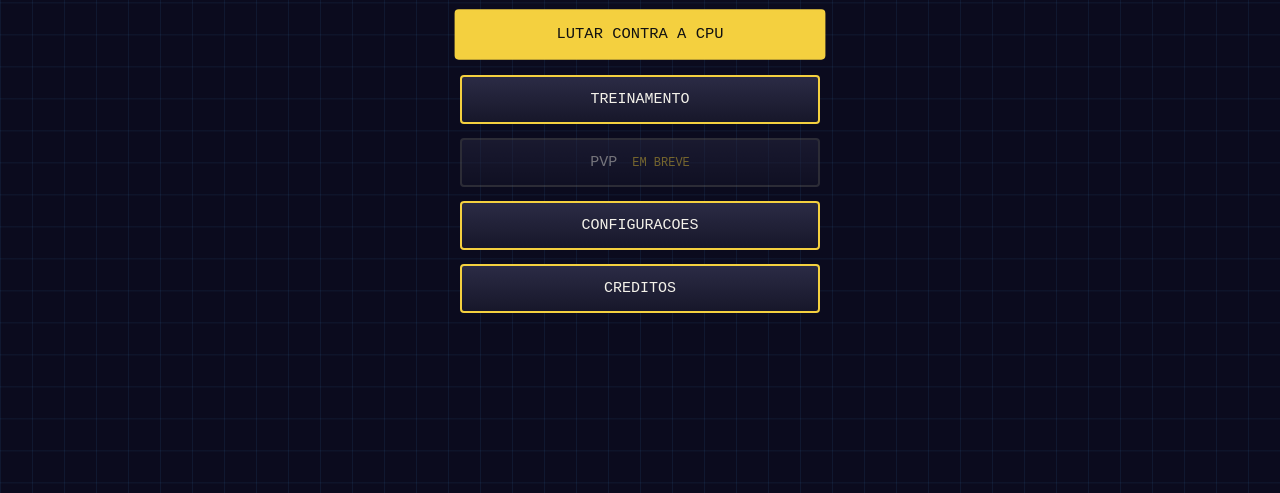
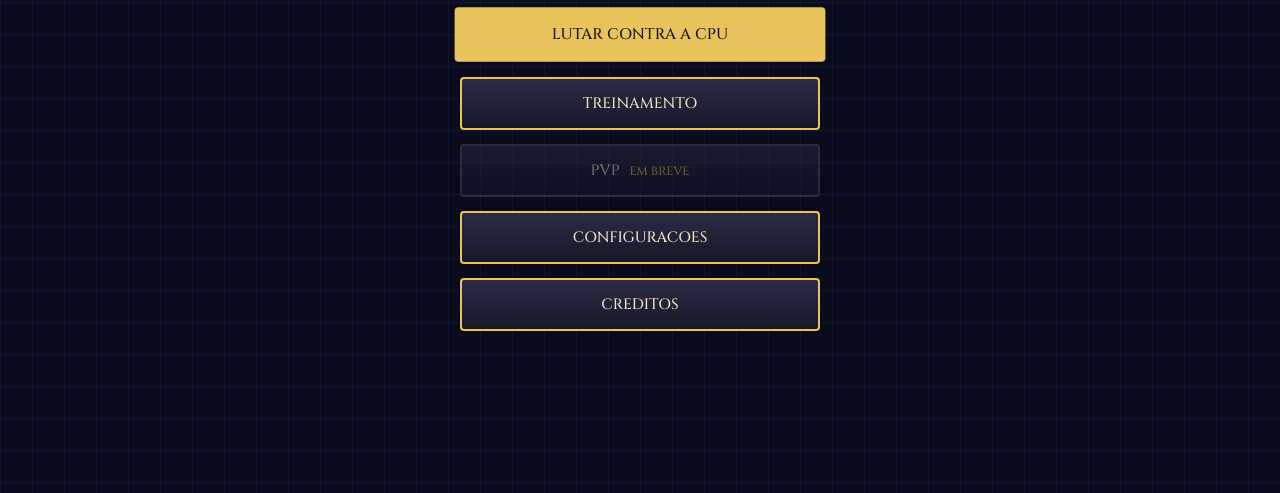
Before and after one commit to NCristofe/fight, a website built with Vite: page index.html in a window 1280 px wide. Shown: the part 307-800 px from the top of the page. Built offline with nearby package versions, Linux system fonts and the light colour scheme.

Commit message:
update main.css

```diff
--- a/src/styles/main.css
+++ b/src/styles/main.css
@@ -1,11 +1,13 @@
 :root {
-  --color-bg: #0b0b14;
-  --color-p1: #4fb6ff;
-  --color-p2: #ff5a6e;
-  --color-accent: #f4d03f;
-  --color-text: #f4f2ea;
-  --font-display: 'Press Start 2P', monospace;
-  --font-logo: 'Bangers', 'Press Start 2P', cursive;
+  --color-bg: #0e0907;
+  --color-ink: #17100c;
+  --color-paper: #f3e6c8;
+  --color-p1: #e8c35c;
+  --color-p2: #d4412f;
+  --color-accent: #e8c35c;
+  --color-text: #f3e6c8;
+  --font-display: 'Cinzel', 'Trajan Pro', Georgia, serif;
+  --font-logo: 'Cinzel Decorative', 'Cinzel', Georgia, serif;
 }
 
 * {
@@ -20,6 +22,7 @@ html, body {
   background: var(--color-bg);
   color: var(--color-text);
   font-family: var(--font-display);
+  font-weight: 700;
   overflow: hidden;
   -webkit-tap-highlight-color: transparent;
   touch-action: none;
@@ -64,7 +67,7 @@ button {
   align-items: center;
   justify-content: center;
   overflow: auto;
-  background: rgba(8, 8, 16, 0.55);
+  background: transparent;
 }
 
 #orientation-warning {
```
